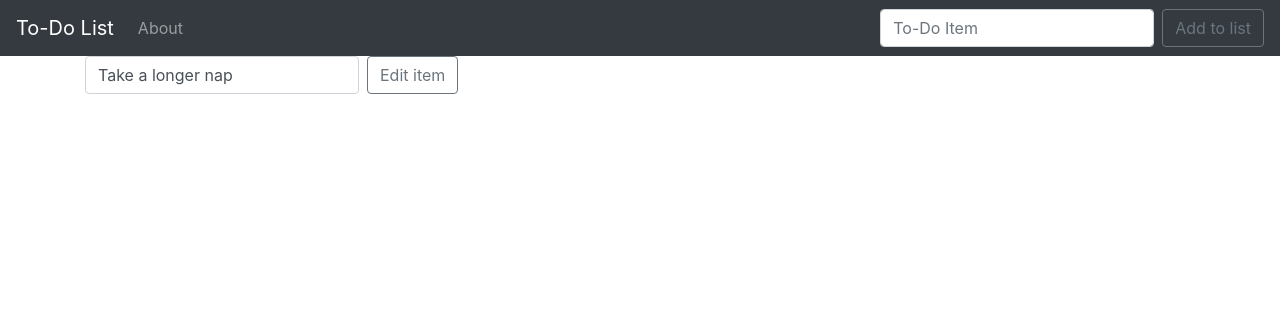
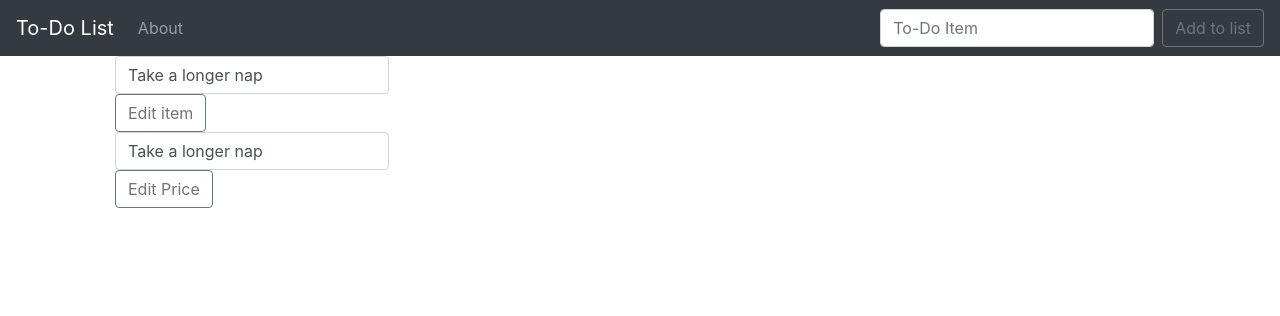
Before and after one commit to donaldvallejo/Dream-Fit, a Django app: a page that uses todo_list/templates/edit.html in a window 1280 px wide. Shown: the top 316 px of the page. Run offline with Django 3.2, Linux system fonts and the light colour scheme; data comes from the database, SQL or seed files in the repository; both versions use the stored data as it was after the commit; some libraries are stand-ins or nearby versions.

Commit message:
finished todo working on form and prices

```diff
--- a/todo_list/models.py
+++ b/todo_list/models.py
@@ -2,6 +2,8 @@ from django.db import models
 
 class List(models.Model):
      item = models.CharField(max_length=200)
+   #   quantity = models.IntegerRangeField(min_value=1, max_value=50)
+   #   price = models.CharField(max_length=200)
      completed = models.BooleanField(default=False)
 
      def __str__(self):
--- /dev/null
+++ b/todo_list/notes.txt
@@ -0,0 +1,3 @@
+make lists of items
+have a cell for prices
+dummy checkout button that takes you to a page for total of prices and list of items.
--- a/todo_list/templates/edit.html
+++ b/todo_list/templates/edit.html
@@ -4,15 +4,22 @@
 
 {% block content %}
     {% if item %}
-
+      <div class="container">
+        <div class="col-sm-2">
         <form class="form-inline my-2 my-lg-0" method="POST">
             {% csrf_token %}
           <input class="form-control mr-sm-2" type="search" placeholder="{{ item.item }}" value="{{ item.item }}" aria-label="Search" name="item">
 
-            <input type="hidden" value="{{ item.completed }}" name="completed">
+
+          <input type="hidden" value="{{ item.completed }}" name="completed">
 
           <button class="btn btn-outline-secondary my-2 my-sm-0" type="submit">Edit item</button>
+
+          <input class="form-control mr-sm-2" type="search" placeholder="{{ item.item }}" value="{{ item.item }}" aria-label="Search" name="item">
+
+          <button class="btn btn-outline-secondary my-2 my-sm-0" type="submit">Edit Price</button>
         </form>
     {% endif %}
-
+  </div>
+</div>
 {% endblock %}
--- a/todo_list/templates/home.html
+++ b/todo_list/templates/home.html
@@ -28,6 +28,8 @@
         {% else %}
             <tr>
                 <td><a href="{% url 'edit' things.id %}">{{ things.item }}</a></td>
+                <!-- <td><a href="{% url 'edit' things.id %}">${{ things.item }}</a></td>
+                <td><a href="{% url 'edit' things.id %}">Quantity{{ things.item }}</a></td> -->
                 <td><center><a href="{% url 'cross_off' things.id %}">Cross Off</a></center></td>
                 <td><center> Cross Off </center></td>
                 <td><center><a href="{% url 'delete' things.id %}">Delete</a></center></td>
@@ -35,6 +37,9 @@
         {% endif %}
     {% endfor %}
 </table>
+
+<button>Checkout</button>
+
 {% endif %}
 
 {% endblock %}
--- a/todo_list/urls.py
+++ b/todo_list/urls.py
@@ -8,4 +8,5 @@ urlpatterns = [
     path('cross_off/,<list_id>', views.cross_off, name='cross_off'),
     path('uncross_off/,<list_id>', views.uncross_off, name='uncross_off'),
     path('edit/,<list_id>', views.edit, name='edit'),
+    # path('form/,<list_id>', views.form, name='form'),
 ]
--- a/todo_list/views.py
+++ b/todo_list/views.py
@@ -42,6 +42,7 @@ def uncross_off(request, list_id):
     item.save()
     return redirect('home')
 
+
 def edit(request, list_id):
     if request.method == 'POST':
         item = List.objects.get(pk=list_id)
```
Also changed, not shown: db.sqlite3, todo_list/templates/form.html (added).
